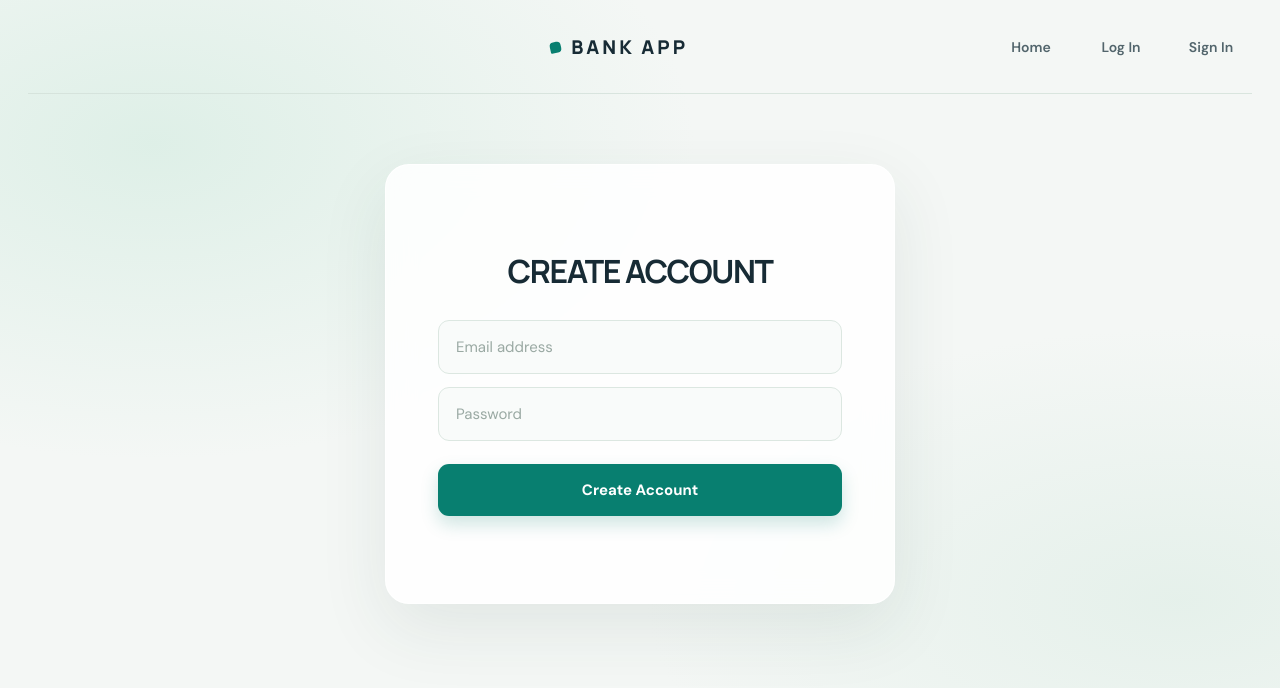
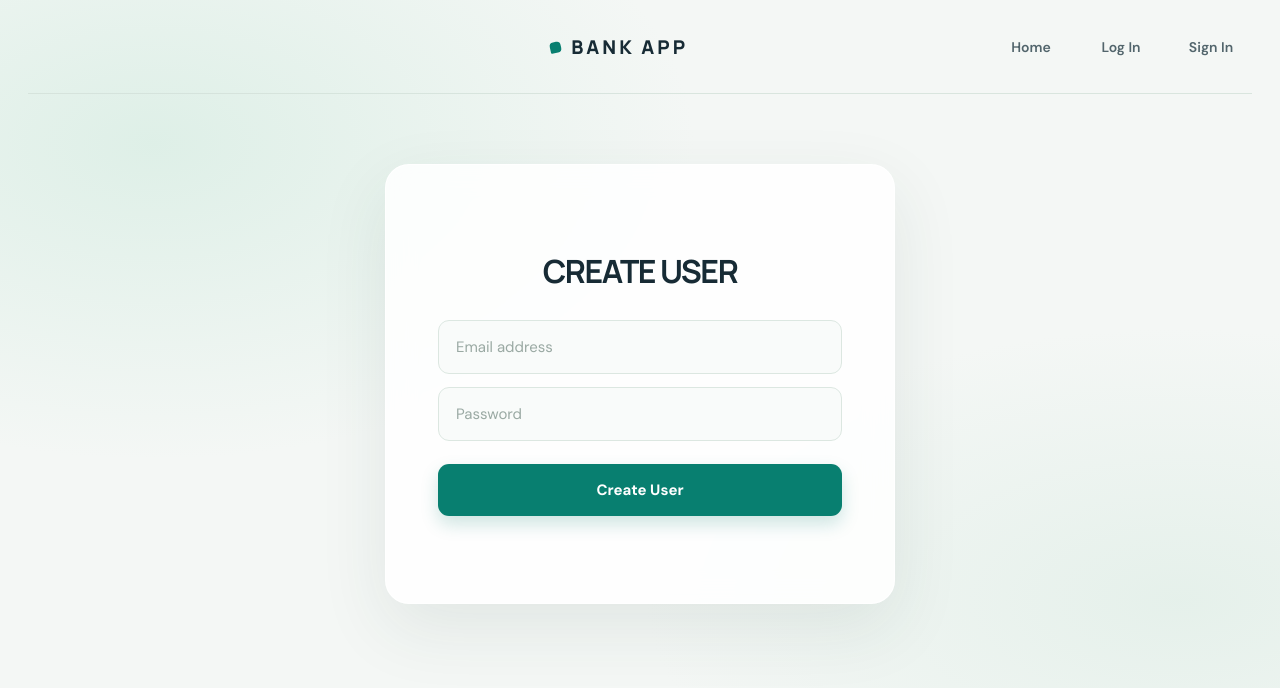
Before and after one commit to rolf-ob/bank_app, a Flask app: page /sign_in in a window 1280 px wide. Shown: the top 688 px of the page. Run offline with Flask 3, Linux system fonts and the light colour scheme.

Commit message:
changed account to user, made account names unique to the user, accounts and balance get displayed

```diff
--- a/main.py
+++ b/main.py
@@ -4,8 +4,8 @@ from dotenv import load_dotenv
 from flask import Flask, render_template, request, redirect, flash, url_for
 from sqlalchemy import create_engine
 
-from user import Base, User, create_user, log_into_user, delete_user, create_jwt_token, get_user_by_token
-from account import Account, get_user_accounts
+from user import Base, User, create_new_user, log_into_user, delete_user, create_jwt_token, get_user_by_token
+from account import Account, get_user_accounts, create_account
 
 flask = Flask(__name__)
 engine = create_engine("sqlite:///users.db")
@@ -32,8 +32,12 @@ def inject_user():
 
 @flask.route("/")
 def index():
+
     user = get_current_user()
     accounts = get_user_accounts(engine, user) if user else []
+
+    if user:
+        create_account(engine, user, "my account")
 
     return render_template("index.html", title="Home", user=user, accounts=accounts)
 
@@ -49,15 +53,15 @@ def sign_in():
 def log_in():
     return render_template("log_in.html", title="Log In")
 
-@flask.route("/account")
-def account():
-    return render_template("account.html", title="Account")
+@flask.route("/user")
+def user():
+    return render_template("user.html", title="User")
 
-@flask.route("/create_account", methods=["POST"])
-def create_account():
+@flask.route("/create_user", methods=["POST"])
+def create_user():
     email = request.form.get("email")
     password = request.form.get("password")
-    user = create_user(engine, email, password)
+    user = create_new_user(engine, email, password)
 
     if user:
         token = create_jwt_token(SECRET_KEY, user.id)
@@ -73,11 +77,11 @@ def create_account():
         return resp
 
     else:
-        flash("Email already belongs to an account", "error")
+        flash("Email already belongs to a user", "error")
         return redirect(url_for("sign_in"))
 
-@flask.route("/log_into_account", methods=["POST"])
-def log_into_account():
+@flask.route("/log_into_user", methods=["POST"])
+def log_into_user():
     email = request.form.get("email")
     password = request.form.get("password")
     user = log_into_user(engine, email, password)
@@ -105,8 +109,8 @@ def log_out():
     resp.delete_cookie("token")
     return resp
 
-@flask.route("/delete_account", methods=["POST"])
-def delete_account():
+@flask.route("/delete_user", methods=["POST"])
+def delete_user():
     password = request.form.get("password")
 
     resp = redirect(url_for("index"))
@@ -117,7 +121,7 @@ def delete_account():
 
     else:
         flash("Invalid password", "error")
-        return redirect(url_for("account"))
+        return redirect(url_for("user"))
 
 if __name__ == "__main__":
     flask.run(host="127.0.0.1", port=5000, debug=True)
--- a/templates/base.html
+++ b/templates/base.html
@@ -126,7 +126,7 @@
         <div id="redirect">
             <form action="/"><button class="header_item">Home</button></form>
             {% if current_user %}
-                <form action="/account"><button class="header_item">Account</button></form>
+                <form action="/user"><button class="header_item">User</button></form>
             {% else %}
                 <form action="/log_in"><button class="header_item">Log In</button></form>
                 <form action="/sign_in"><button class="header_item">Sign In</button></form>
--- a/templates/index.html
+++ b/templates/index.html
@@ -74,8 +74,8 @@
         <h1>HOME</h1>
     </section>
     {% for account in accounts %}
-        <h2>account.name</h2>
-        account.balance
+        <h2>{{account.name}}</h2>
+        <p>{{ "%.2f"|format(account.balance) }}</p>
     {% endfor %}
 </div>
 {% endblock %}
--- a/templates/log_in.html
+++ b/templates/log_in.html
@@ -65,13 +65,13 @@
 
 {% block body %}
 <div id="login">
-    <h1 id="title">LOG IN TO ACCOUNT</h1>
+    <h1 id="title">LOG IN TO USER</h1>
     {% with messages = get_flashed_messages(with_categories=true) %}
         {% for category, message in messages %}
             <div class="flash {{ category }}">{{ message }}</div>
         {% endfor %}
     {% endwith %}
-    <form action="/log_into_account" method="POST">
+    <form action="/log_into_user" method="POST">
         <div id="login_textboxes">
             <input type="email" name="email" class="textbox" placeholder="Email address">
             <input type="password" name="password" class="textbox" placeholder="Password">
--- a/templates/sign_in.html
+++ b/templates/sign_in.html
@@ -53,31 +53,31 @@
         cursor: pointer;
         transition: background .2s, transform .2s, box-shadow .2s;
     }
-    #create_account_button {
+    #create_user_button {
         color: #fff;
         background: var(--brand);
         box-shadow: 0 8px 18px rgba(8,127,112,.2);
     }
-    #create_account_button:hover { background: var(--brand-dark); transform: translateY(-2px); box-shadow: 0 11px 22px rgba(8,127,112,.25); }
+    #create_user_button:hover { background: var(--brand-dark); transform: translateY(-2px); box-shadow: 0 11px 22px rgba(8,127,112,.25); }
     @media (max-width: 560px) { #login { margin-top: 38px; padding: 38px 25px; min-height: 400px; } }
 </style>
 {% endblock %}
 
 {% block body %}
 <div id="login">
-    <h1 id="title">CREATE ACCOUNT</h1>
+    <h1 id="title">CREATE USER</h1>
     {% with messages = get_flashed_messages(with_categories=true) %}
         {% for category, message in messages %}
             <div class="flash {{ category }}">{{ message }}</div>
         {% endfor %}
     {% endwith %}
-    <form action="/create_account" method="POST">
+    <form action="/create_user" method="POST">
         <div id="login_textboxes">
             <input type="email" name="email" class="textbox" placeholder="Email address">
             <input type="password" name="password" class="textbox" placeholder="Password">
         </div>
         <div id="login_buttons">
-            <button class="button" id="create_account_button" name="action">Create Account</button>
+            <button class="button" id="create_user_button" name="action">Create User</button>
         </div>
     </form>
 </div>
--- a/user.py
+++ b/user.py
@@ -23,7 +23,7 @@ class User(Base):
     password_hash: Mapped[str] = mapped_column(String(255))
     accounts: Mapped[list["Account"]] = relationship(back_populates="user")
 
-def create_user(engine, email, password):
+def create_new_user(engine, email, password):
     with Session(engine) as session:
         try:
             user = User(
```
Also changed, not shown: account.py (+9 -3 lines), templates/user.html (renamed from templates/account.html, +11 -11 lines), users.db.
